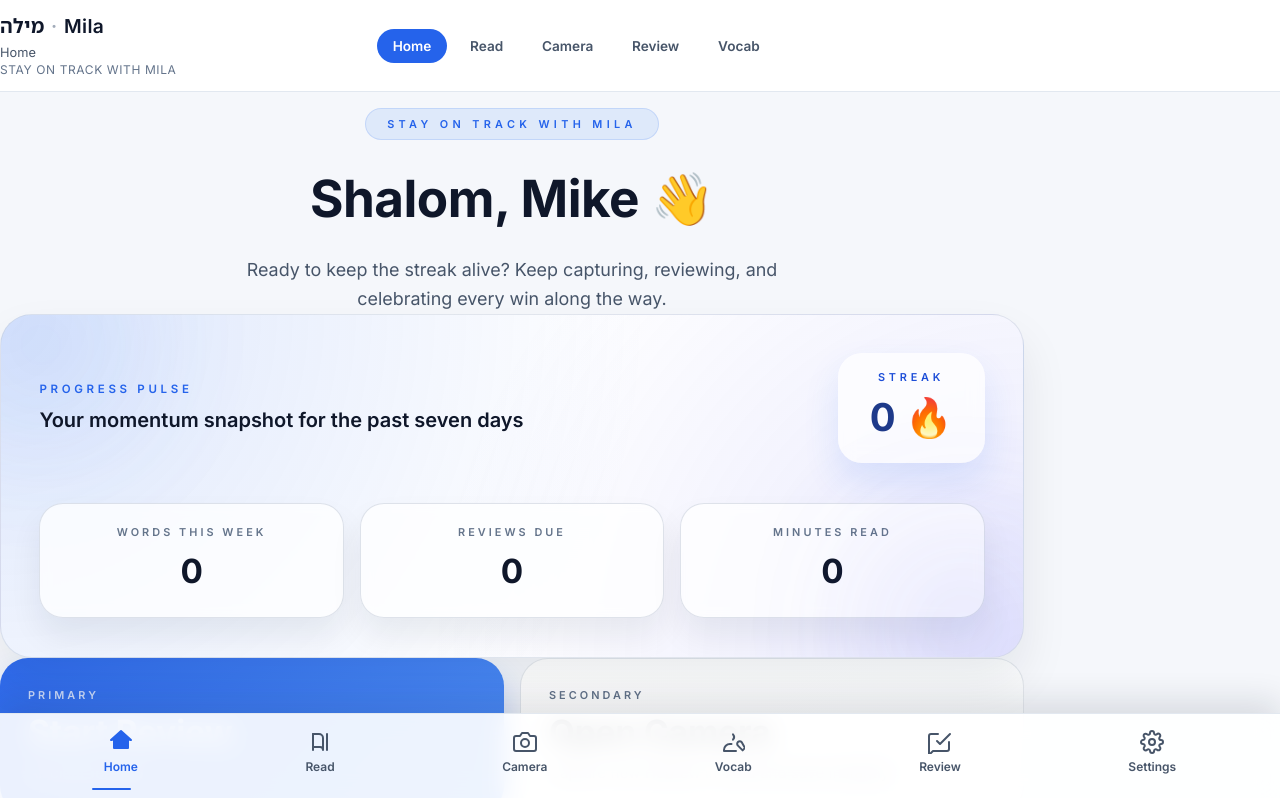
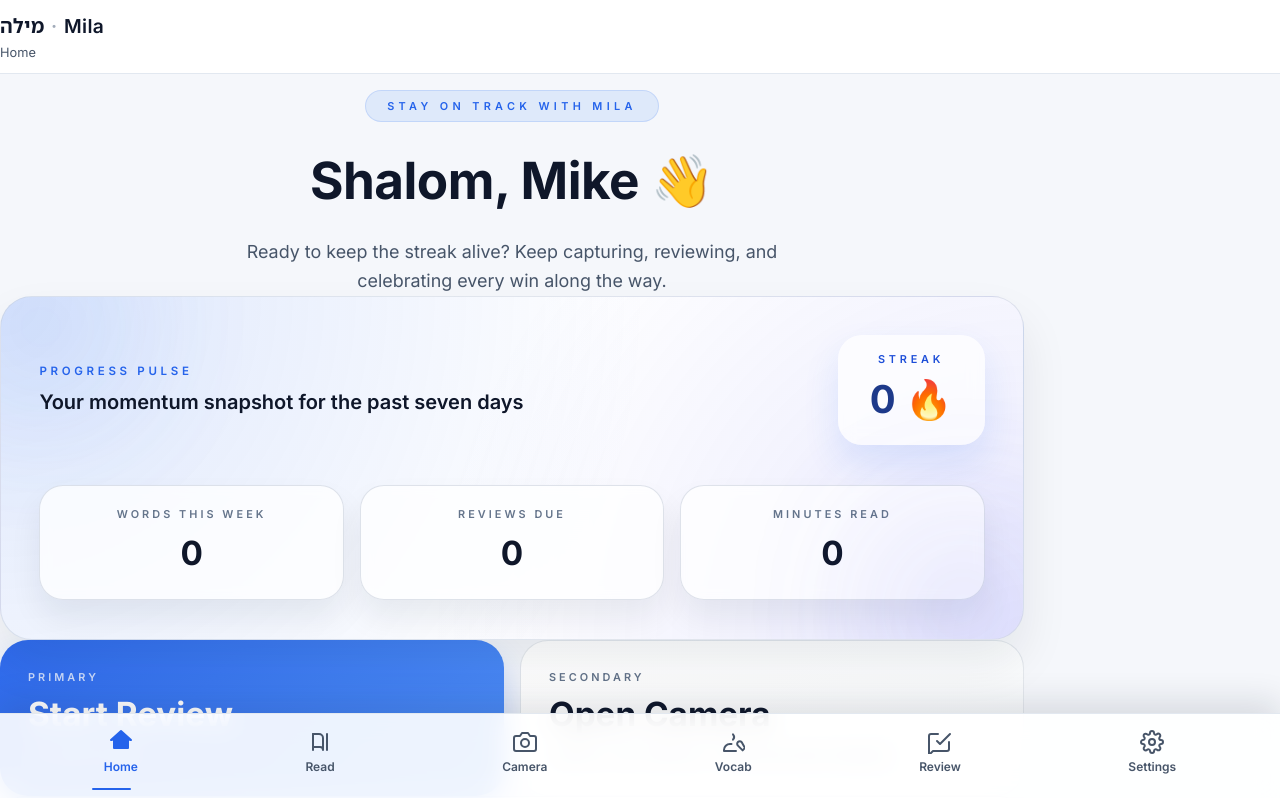
Before and after one commit to michaperki/mila, a React (Vite) app in the folder apps/web/: page / in a window 1280 px wide. Shown: the top 798 px of the page. Built offline with nearby package versions, Linux system fonts and the light colour scheme.

Commit message:
chore: simplify top navigation layout

```diff
--- a/apps/web/src/app.css
+++ b/apps/web/src/app.css
@@ -932,35 +932,6 @@ a:focus-visible,
   line-height: 1.3;
 }
 
-.top-nav__links {
-  display: flex;
-  align-items: center;
-  gap: 0.5rem;
-  padding: 0.25rem 0;
-}
-
-.top-nav__link {
-  padding: 0.35rem 0.9rem;
-  border-radius: 999px;
-  border: 1px solid transparent;
-  font-size: 0.85rem;
-  font-weight: 600;
-  color: var(--text-light-color);
-  transition: background-color 0.2s ease, color 0.2s ease, border-color 0.2s ease;
-}
-
-.top-nav__link:hover {
-  background-color: var(--primary-soft-color);
-  border-color: rgba(37, 99, 235, 0.2);
-  color: var(--text-color);
-}
-
-.top-nav__link--active {
-  background-color: var(--primary-color);
-  border-color: transparent;
-  color: #ffffff;
-}
-
 .top-nav__back {
   display: inline-flex;
   align-items: center;
--- a/apps/web/src/components/TopNavBar.tsx
+++ b/apps/web/src/components/TopNavBar.tsx
@@ -1,4 +1,4 @@
-import { Link, NavLink } from 'react-router-dom'
+import { Link } from 'react-router-dom'
 import { ReactNode } from 'react'
 import BrandMark from './BrandMark'
 
@@ -10,14 +10,6 @@ interface TopNavBarProps {
   subtitle?: string
   actions?: ReactNode
 }
-
-const PRIMARY_LINKS: Array<{ key: Exclude<TopNavSection, 'reader' | 'settings'>; label: string; to: string }> = [
-  { key: 'home', label: 'Home', to: '/' },
-  { key: 'read', label: 'Read', to: '/read' },
-  { key: 'camera', label: 'Camera', to: '/camera' },
-  { key: 'review', label: 'Review', to: '/review' },
-  { key: 'vocab', label: 'Vocab', to: '/vocab' },
-]
 
 const SECTION_LABELS: Record<TopNavSection, string> = {
   home: 'Home',
@@ -58,34 +50,21 @@ function TopNavBar({ current, title, subtitle, actions }: TopNavBarProps) {
     </div>
   )
 
-  const centerContent = isPrimarySection ? (
-    <nav className="top-nav__links" aria-label="Primary">
-      {PRIMARY_LINKS.map((link) => (
-        <NavLink
-          key={link.key}
-          to={link.to}
-          className={({ isActive }) => `top-nav__link${isActive ? ' top-nav__link--active' : ''}`}
-          end={link.to === '/'}
-        >
-          {link.label}
-        </NavLink>
-      ))}
-    </nav>
-  ) : (
-    <div className="top-nav__page">
-      <BrandMark size="sm" />
-      <div>
-        <h1 className="top-nav__title">{resolvedTitle}</h1>
-        {subtitle && <p className="top-nav__subtitle">{subtitle}</p>}
-      </div>
-    </div>
-  )
-
   return (
     <header className="top-nav">
       <div className="top-nav__inner mx-auto w-full max-w-5xl px-4 sm:px-6">
         <div className="top-nav__left">{leftContent}</div>
-        <div className="top-nav__center">{centerContent}</div>
+        <div className="top-nav__center">
+          {!isPrimarySection && (
+            <div className="top-nav__page">
+              <BrandMark size="sm" />
+              <div>
+                <h1 className="top-nav__title">{resolvedTitle}</h1>
+                {subtitle && <p className="top-nav__subtitle">{subtitle}</p>}
+              </div>
+            </div>
+          )}
+        </div>
         <div className="top-nav__actions">{actions}</div>
       </div>
     </header>
--- a/apps/web/src/routes/Home.tsx
+++ b/apps/web/src/routes/Home.tsx
@@ -289,7 +289,7 @@ function Home() {
 
   return (
     <>
-      <TopNavBar current="home" title="Home" subtitle="Stay on track with Mila" />
+      <TopNavBar current="home" title="Home" />
       <main className="mx-auto w-full max-w-4xl px-4 pb-28 pt-8 space-y-8 sm:px-6 lg:max-w-5xl">
         <header className="home-hero">
           <span className="home-hero__eyebrow">Stay on track with Mila</span>
```
